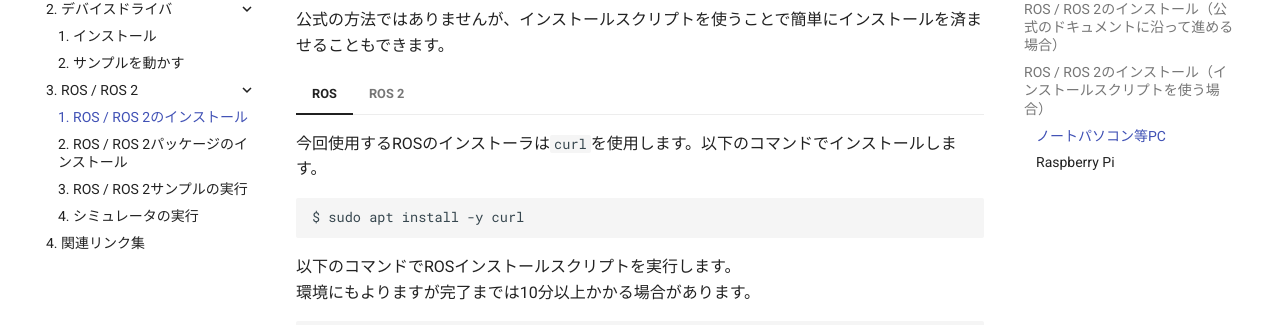
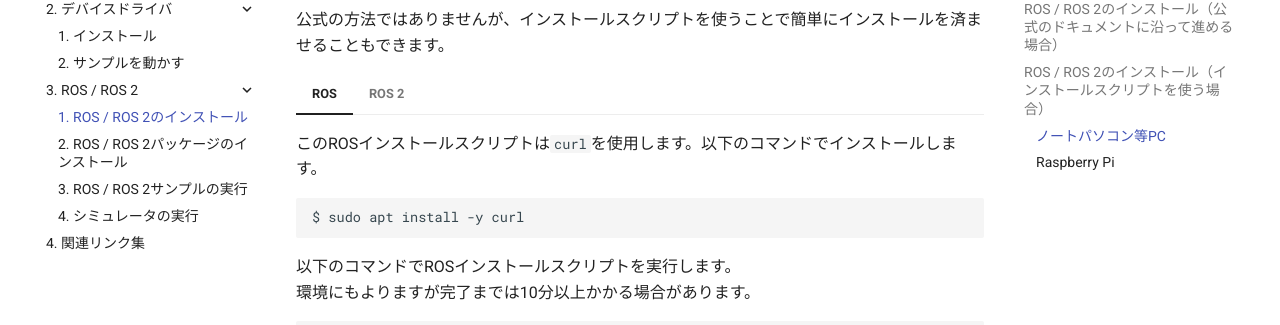
Before and after one commit to rt-net/tutorials, an MkDocs documentation site: the page built from docs/raspimouse/ros/install.md, in a window 1280 px wide and 900 px high, scrolled down 1669 px. Shown: the part 126-451 px from the top of the window. Built offline with MkDocs 1.6.1 and Material for MkDocs 9.7.7, drawn with Linux system fonts in a browser that asks for light colours; comment, search, counter and statistics services are not loaded.

Commit message:
Update docs/raspimouse/ros/install.md
Co-authored-by: Shota Aoki <s.aoki@rt-net.jp>

````diff
--- a/docs/raspimouse/ros/install.md
+++ b/docs/raspimouse/ros/install.md
@@ -107,7 +107,7 @@ robot: Raspberry Pi Mouse
 公式の方法ではありませんが、インストールスクリプトを使うことで簡単にインストールを済ませることもできます。
 
 === "ROS"
-    今回使用するROSのインストーラは`curl`を使用します。以下のコマンドでインストールします。
+    このROSインストールスクリプトは`curl`を使用します。以下のコマンドでインストールします。
 
     ```sh
     $ sudo apt install -y curl
````
